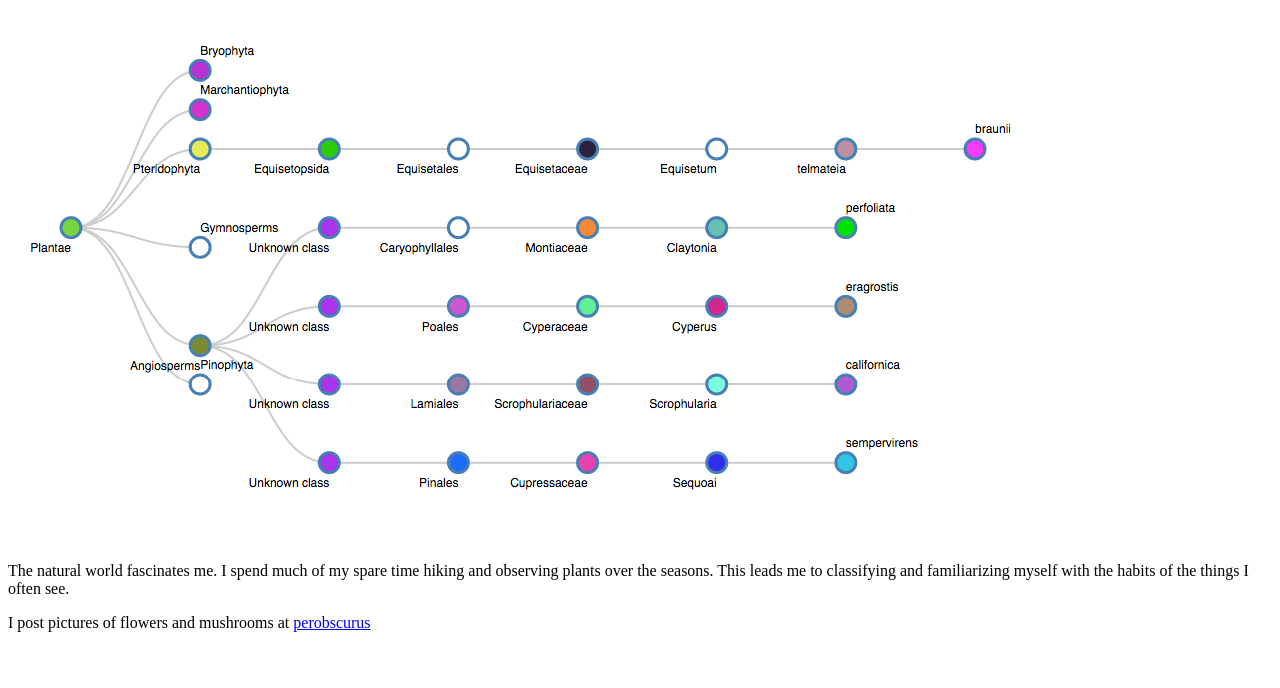
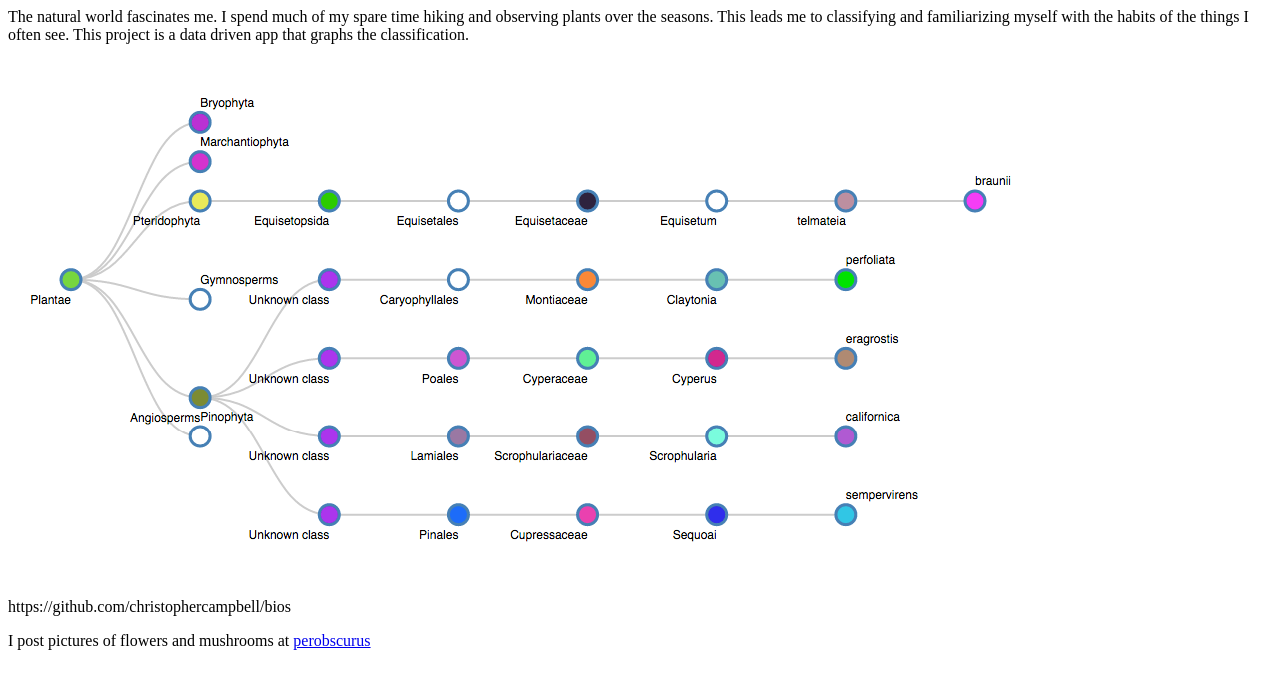
Before and after one commit to christophercampbell/bios, a plain HTML site: page docs/index.html in a window 1280 px wide. Drawn offline with Linux system fonts and the light colour scheme.

Commit message:
link to github project

```diff
--- a/docs/index.html
+++ b/docs/index.html
@@ -1,10 +1,14 @@
 <html>
 <head></head>
 <body>
-    <img src="screenshot-1.png" alt="bios screen shot"/>
+
 <p>
     The natural world fascinates me. I spend much of my spare time hiking and observing plants over the seasons. This leads me to classifying and familiarizing myself with
-    the habits of the things I often see.
+    the habits of the things I often see. This project is a data driven app that graphs the classification.
+</p>
+    <img src="screenshot-1.png" alt="bios screen shot"/>
+
+    https://github.com/christophercampbell/bios
 </p>
 
 <p>
```
